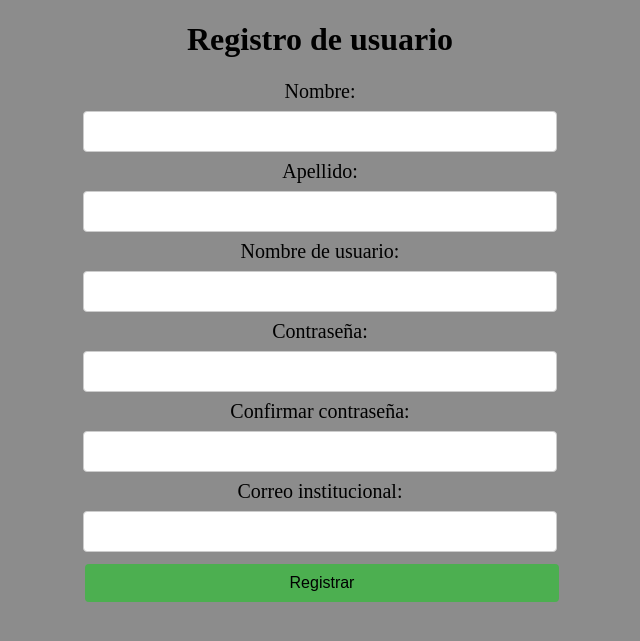
After one commit to EBIR/lost-found, a PHP site: page /userform.html in a window 1280 px wide. The commit adds this page. Shown: the top 641 px of the page, without its empty margins (320-960 px from the left). Run offline with PHP 8.4, Linux system fonts and the light colour scheme.

Commit message:
modificacion en estilo del formulario

```diff
--- a/index.html
+++ b/index.html
@@ -28,7 +28,8 @@
 
 <div class="btn-group grupo">
   <a href="home.html"><button type="button" class="btn btn-success login" id="log">Iniciar Sesión</button>.</a>
-  <button type="button" class="btn btn-warning login">Registrarse</button>.
+  <a href="userform.html"><button type="button" class="btn btn-warning login">Registrarse</button>.</a>
+
 </div>
 
 <div>
--- a/style/style.css
+++ b/style/style.css
@@ -14,7 +14,7 @@ body{
 	/*background:linear-gradient(141deg, #0fb8ad 0%, #1fc8db 51%, #2cb5e8 75%);*/
 	/*background: linear-gradient(to right, #b4ddb4 0%,#83c783 17%,#52b152 33%,#008a00 67%,#005700 83%,#002400 100%);*/
 	/*background: linear-gradient(141deg, #0fb8ad 0%, #1fc8db 51%, #2cb5e8 75%);*/
-	background-color: #66ffff;
+	background-color: #8c8c8c;
 
 }
 
@@ -118,6 +118,36 @@ position:absolute;
   width: 500px;
   border:1px solid grey;
   left:600px;
+}
 
+.formRegistro{
+	position: absolute;
+    display: inline-block;
+    text-align: center;
+    width: 37%;
+    left:31.5%;
+    font-size: 20px;
 
 }
+
+.registro{
+    width: 100%;
+    padding: 12px 20px;
+    margin: 8px 0;
+    display: inline-block;
+    border: 1px solid #ccc;
+    border-radius: 4px;
+    box-sizing: border-box;
+}
+.boton{
+    background-color: #4CAF50;
+    border: none;
+    color: black;
+    padding: 10px 27px;
+    text-align: center;
+    text-decoration: none;
+    display: inline-block;
+    font-size: 16px;
+    margin: 4px 2px;
+    cursor: pointer;
+}
--- /dev/null
+++ b/userform.html
@@ -0,0 +1,35 @@
+<!DOCTYPE html>
+<html>
+<head>
+	<title>Registro</title>
+	<link rel="stylesheet" href="style/style.css">
+</head>
+<body>
+
+	<h1 style="text-align:center;">Registro de usuario</h1>
+	<div  class="formRegistro">
+		<form>
+			Nombre:<br>
+			<input type="text" name="nombre" class="registro"><br/>
+
+			Apellido:<br>
+			<input type="text" name="apellido" class="registro"><br/>
+
+			Nombre de usuario:<br>
+			<input type="text" name="nombreUsuario" class="registro"><br/>
+
+			Contraseña:<br>
+			<input type="password" name="password" class="registro"><br/>
+
+			Confirmar contraseña:<br>
+			<input type="password" name="passwordConfirm" class="registro"><br/>
+
+			Correo institucional:<br>
+			<input type="text" name="correo" class="registro"><br/>
+
+			<a href="index.html"><input type="button" class="registro boton" onclick="alert('Su registro se ha completado.')" value="Registrar"  ></a>
+		</form>
+	</div>
+
+</body>
+</html>
```
Also changed, not shown: userform.htm (deleted, +0 -27 lines).
